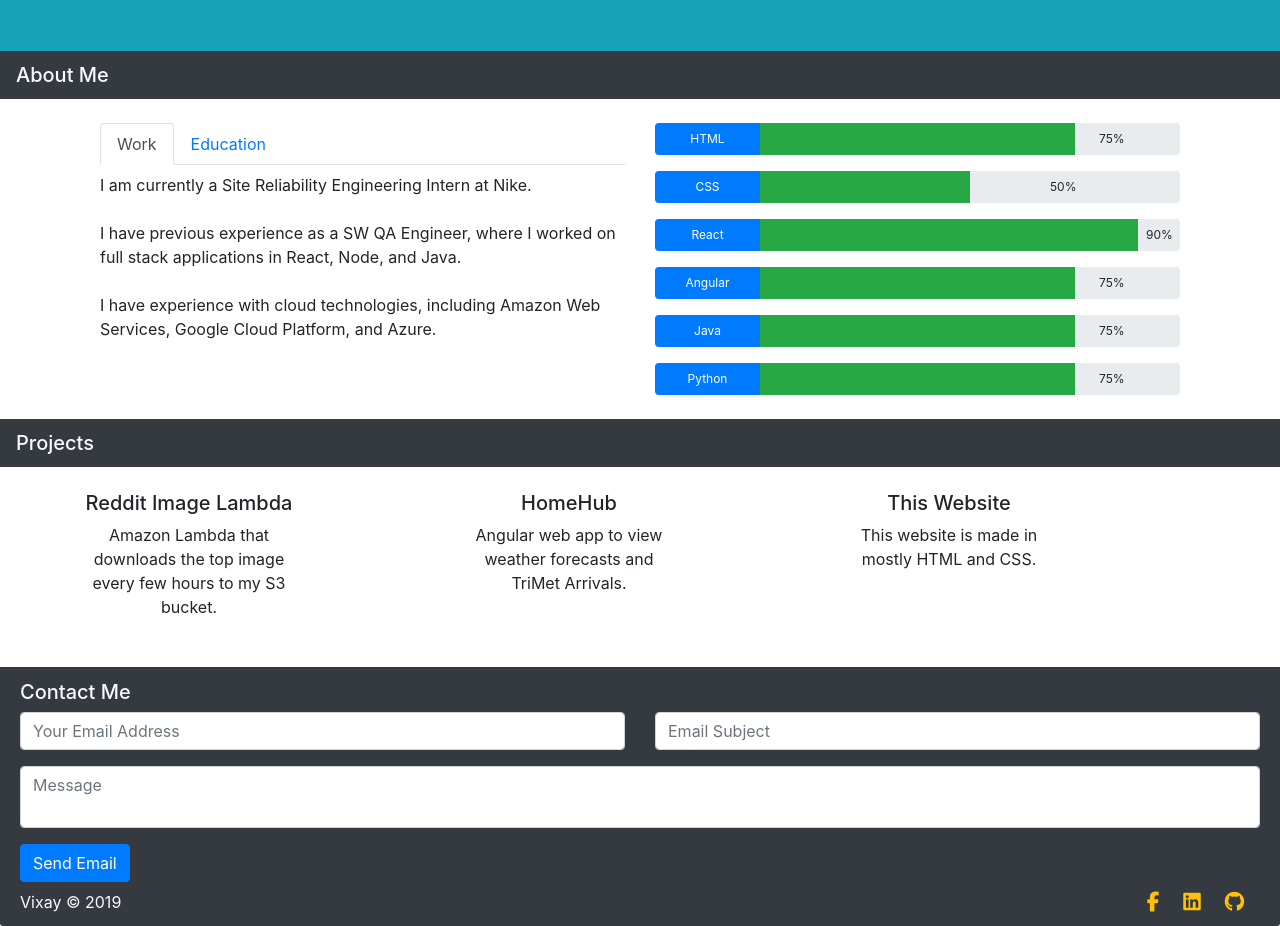
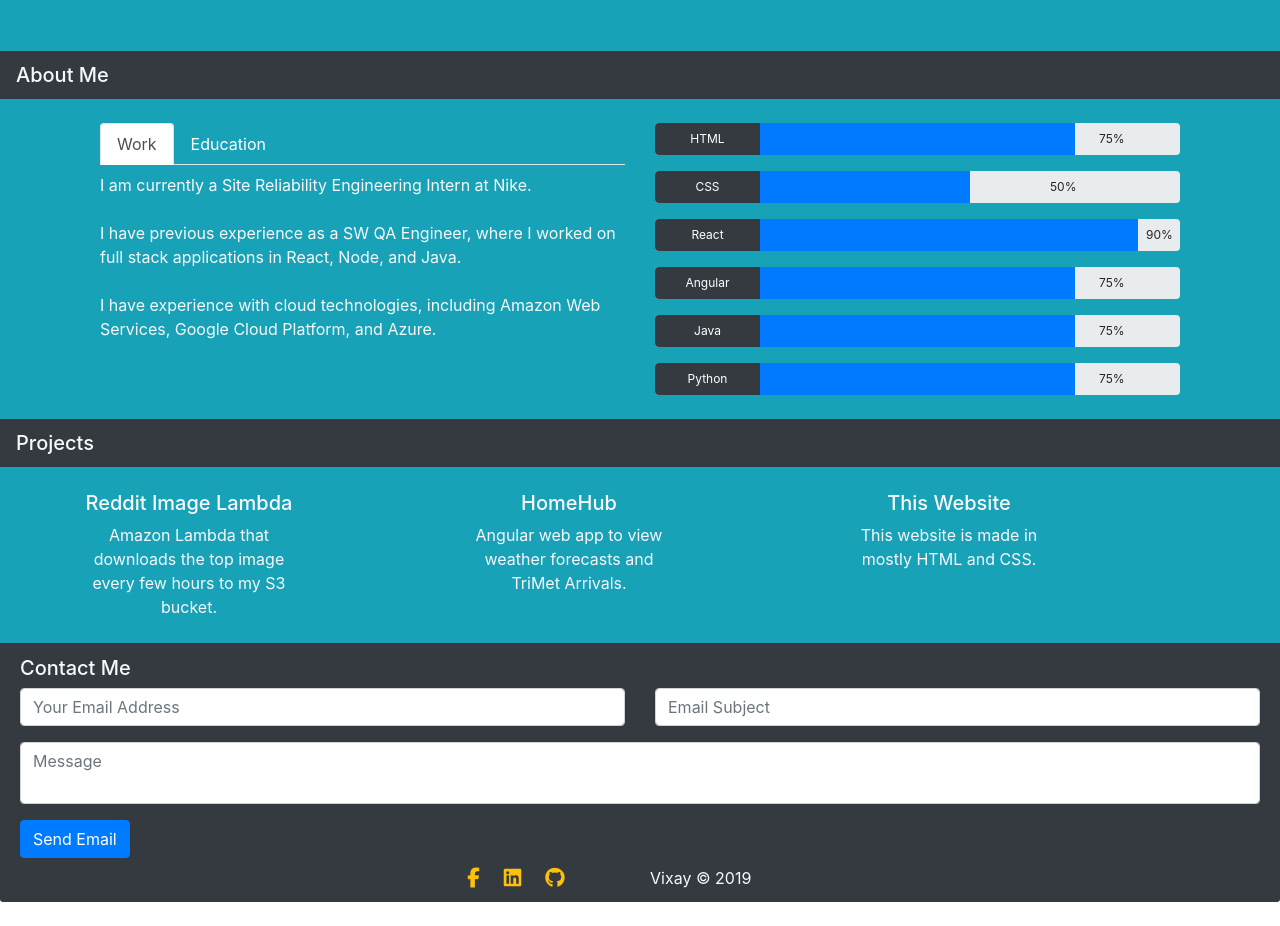
Before and after one commit to vixayt/vixayt.github.io, a plain HTML site: page index.html in a window 1280 px wide. Shown: the part 420-1346 px from the top of the page. After the commit the page ends 1322 px from the top, so only its background shows below. Drawn offline with nearby package versions, Linux system fonts and the light colour scheme.

Commit message:
ready to turn in

```diff
--- a/index.css
+++ b/index.css
@@ -22,6 +22,10 @@ a:focus {
     opacity: 1;
     transform: translate(0);
   }
+}
+
+.nav-tabs > li > a {
+  color: white;
 }
 
 .card-flip {
--- a/index.html
+++ b/index.html
@@ -63,7 +63,7 @@
         </div>
       </div>
     </section>
-    <section>
+    <section class="bg-info">
       <h5 class="text-light pl-3 bg-dark" style="line-height: 3rem;" id="About">
         About Me
       </h5>
@@ -82,7 +82,7 @@
             </ul>
             <div class="tab-content">
               <div class="tab-pane active" id="home">
-                <div class="mt-2">
+                <div class="mt-2 text-light">
                   I am currently a Site Reliability Engineering Intern
                   at Nike. </br></br>
                   I have previous experience as a SW QA Engineer, where I worked on
@@ -92,7 +92,7 @@
                   </div>
                 </div>
               <div class="tab-pane container fade" id="education">
-                <div class="mt-2">
+                <div class="mt-2 text-light">
                   I am a current graduate student at Portland State University,
                   studying Computer Science.  </br></br>
                   I currently have a Bachelor's of Science in
@@ -104,11 +104,11 @@
           </div>
           <div class="col-sm-6">
             <div class="progress" style="height: 2rem;">
-              <div class="progress-bar" role="progressbar" style="width: 20%;">
+              <div class="progress-bar bg-dark" role="progressbar" style="width: 20%;">
                 HTML
               </div>
               <div
-                class="progress-bar bg-success"
+                class="progress-bar bg-primary"
                 role="progressbar"
                 style="width: 60%;"
               ></div>
@@ -119,11 +119,11 @@
               </div>
             </div>
             <div class="progress mt-3" style="height: 2rem;">
-              <div class="progress-bar" role="progressbar" style="width: 20%;">
+              <div class="progress-bar bg-dark" role="progressbar" style="width: 20%;">
                 CSS
               </div>
               <div
-                class="progress-bar bg-success"
+                class="progress-bar bg-primary"
                 role="progressbar"
                 style="width: 40%;"
               ></div>
@@ -135,11 +135,11 @@
               </div>
             </div>
             <div class="progress mt-3" style="height: 2rem;">
-              <div class="progress-bar" role="progressbar" style="width: 20%;">
+              <div class="progress-bar bg-dark" role="progressbar" style="width: 20%;">
                 React
               </div>
               <div
-                class="progress-bar bg-success"
+                class="progress-bar bg-primary"
                 role="progressbar"
                 style="width: 72%;"
               ></div>
@@ -150,11 +150,11 @@
               </div>
             </div>
             <div class="progress mt-3" style="height: 2rem;">
-              <div class="progress-bar" role="progressbar" style="width: 20%;">
+              <div class="progress-bar bg-dark" role="progressbar" style="width: 20%;">
                 Angular
               </div>
               <div
-                class="progress-bar bg-success"
+                class="progress-bar bg-primary"
                 role="progressbar"
                 style="width: 60%;"
               ></div>
@@ -165,11 +165,11 @@
               </div>
             </div>
             <div class="progress mt-3" style="height: 2rem;">
-              <div class="progress-bar" role="progressbar" style="width: 20%;">
+              <div class="progress-bar bg-dark" role="progressbar" style="width: 20%;">
                 Java
               </div>
               <div
-                class="progress-bar bg-success"
+                class="progress-bar bg-primary"
                 role="progressbar"
                 style="width: 60%;"
               ></div>
@@ -179,12 +179,12 @@
                 75%
               </div>
             </div>
-            <div class="progress mt-3" style="height: 2rem;">
-              <div class="progress-bar" role="progressbar" style="width: 20%;">
+            <div class="progress mt-3 mb-4" style="height: 2rem;">
+              <div class="progress-bar bg-dark" role="progressbar" style="width: 20%;">
                 Python
               </div>
               <div
-                class="progress-bar bg-success"
+                class="progress-bar bg-primary"
                 role="progressbar"
                 style="width: 60%;"
               ></div>
@@ -198,8 +198,8 @@
         </div>
       </div>
     </section>
-    <section>
-      <h5 class="text-light mt-4 pl-3 bg-dark" style="line-height: 3rem;" id="Projects">
+    <section class="text-light bg-info">
+      <h5 class="pl-3 bg-dark" style="line-height: 3rem;" id="Projects">
         Projects
       </h5>
       <div class="container mt-4">
@@ -215,7 +215,7 @@
                 </div>
                 <div class="card-back">
                   <a href="https://github.com/vixayt/topredditimage" target="_blank">
-                    <i class="fab fa-github fa-2x mt-2"></i>
+                    <i class="fab fa-github fa-2x mt-2" style="color:#ffc107 !important;"></i>
                   </a>
                 </div>
               </div>
@@ -232,7 +232,7 @@
                 </div>
                 <div class="card-back">
                   <a href="https://github.com/vixayt/HomeHub2" target="_blank">
-                    <i class="fab fa-github fa-2x mt-2"></i>
+                    <i class="fab fa-github fa-2x mt-2" style="color:#ffc107 !important;"></i>
                   </a>
                 </div>
               </div>
@@ -249,7 +249,7 @@
                 </div>
                 <div class="card-back">
                   <a href="https://github.com/vixayt/vixayt.github.io" target="_blank">
-                    <i class="fab fa-github fa-2x mt-2"></i>
+                    <i class="fab fa-github fa-2x mt-2 " style="color:#ffc107 !important;"></i>
                   </a>
                 </div>
               </div>
@@ -259,7 +259,7 @@
         </br>
       </div>
     </section>
-    <section class="mt-4 card-footer bg-dark text-light">
+    <section class="card-footer bg-dark text-light">
       <h5 class="Contact" id="Contact">
         Contact Me
       </h5>
@@ -290,13 +290,13 @@
           }
         </script>
       </div>
-      <div>
-        <div class="text-light">
+      <div class="row justify-content-center">
+        <div class="col-4 text-center text-light">
           Vixay &copy;
           <script>
             document.write(new Date().getFullYear());
           </script>
-          <div class="list-group list-group-horizontal-md float-sm-right pr-3">
+          <div class="list-group list-group-horizontal-md float-sm-left">
             <a class="ml-4" href="https://www.facebook.com/tedvix" target="_blank">
               <i class="fab fa-facebook-f fa-lg" style="color:#ffc107 !important;"></i>
             </a>
```
Also changed, not shown: 1 other file.
